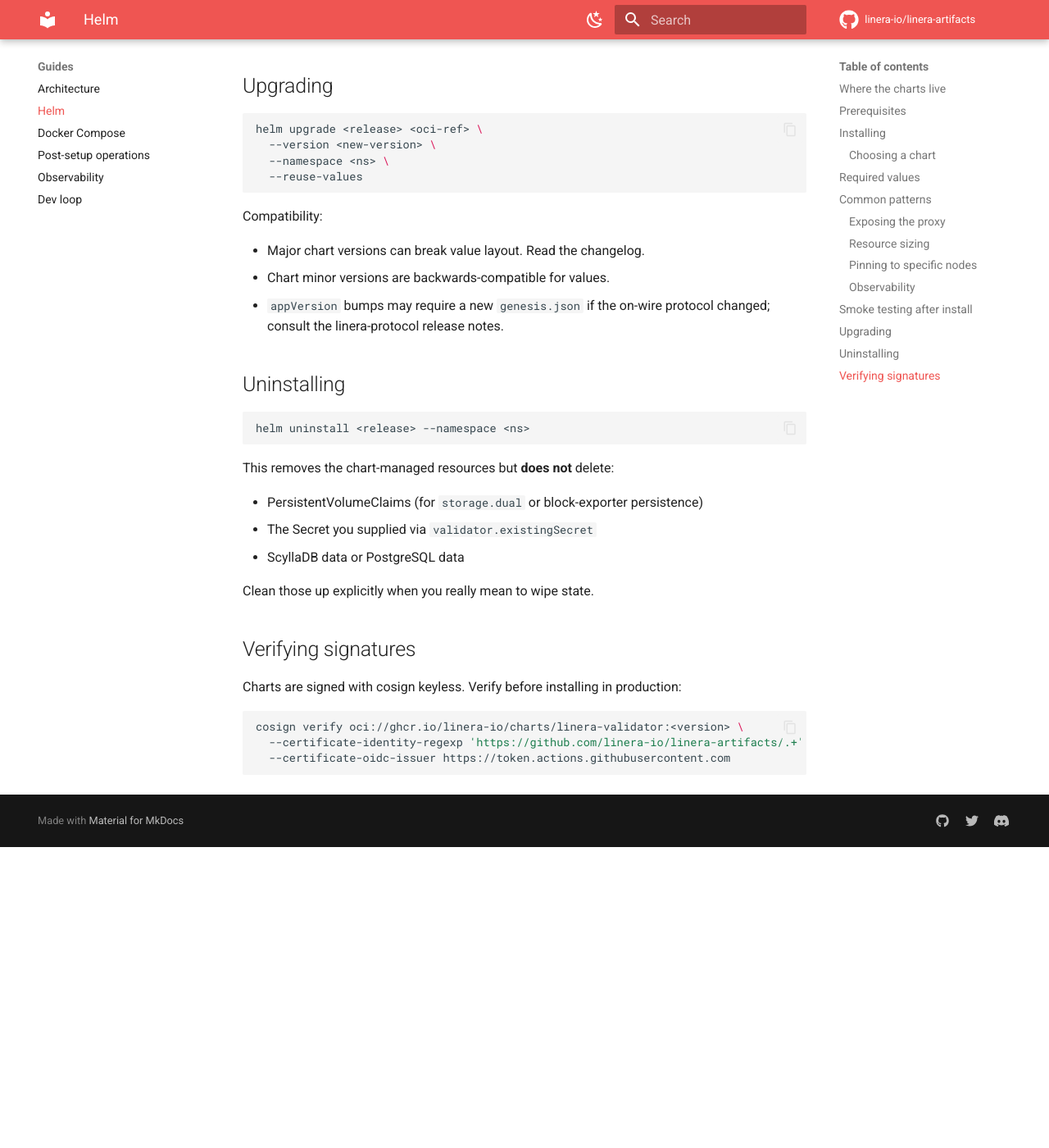
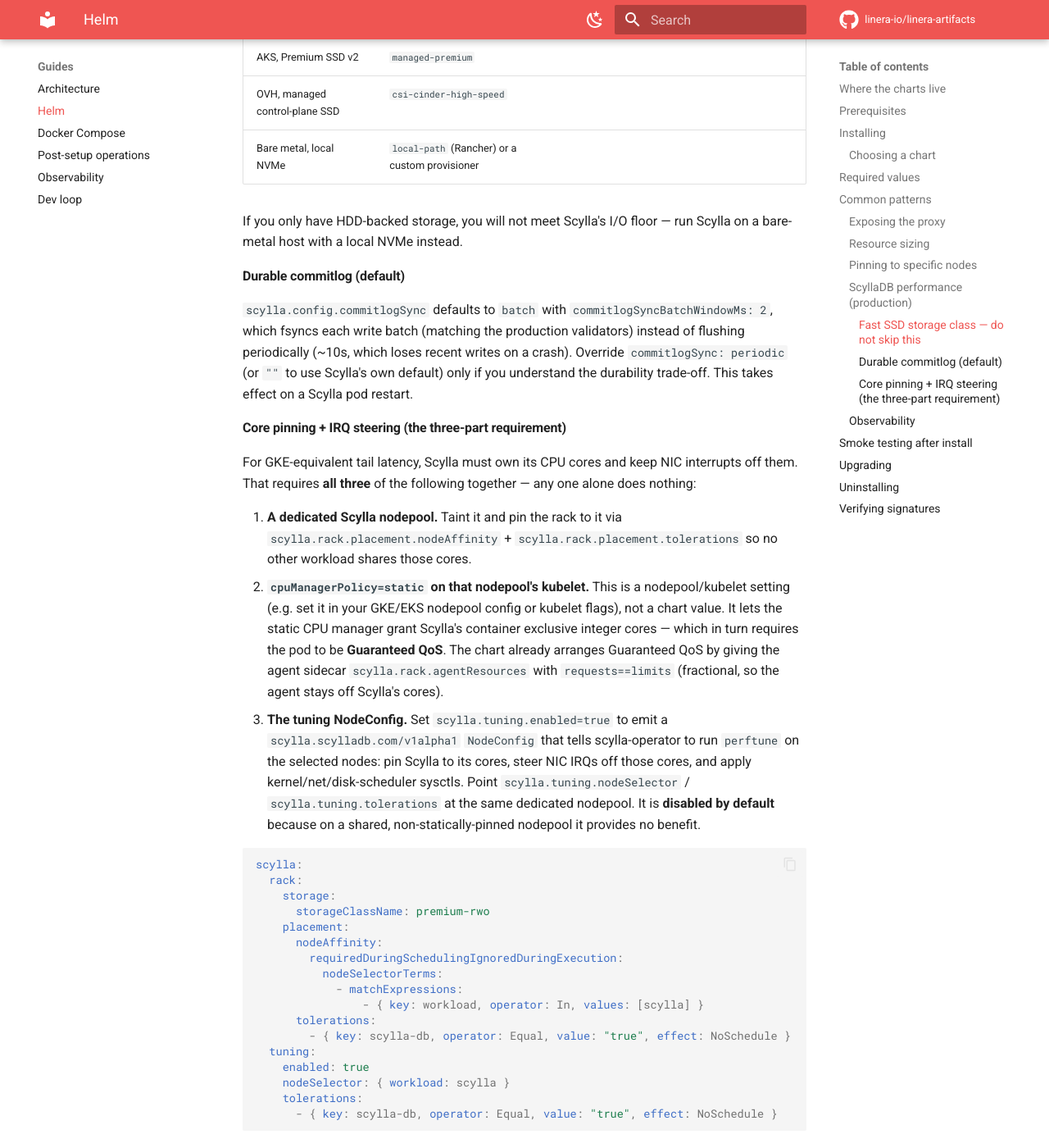
Before and after one commit to linera-io/linera-artifacts, an MkDocs documentation site: the page built from docs/HELM.md, in a window 1280 px wide and 1400 px high, scrolled down 4882 px. Shown: the whole window at 82% size. Built offline with MkDocs 1.6.1 and Material for MkDocs 9.7.7, drawn with Linux system fonts in a browser that asks for light colours; comment, search, counter and statistics services are not loaded; before the commit the page ends 5915 px from its top, so only the background shows below that; some of the changed text lies outside the part shown.

Commit message:
Add Scylla Guaranteed-QoS agentResources, batch commitlog sync, and optional perftune NodeConfig to the validator stack chart

````diff
--- a/docs/HELM.md
+++ b/docs/HELM.md
@@ -194,6 +194,87 @@
           app.kubernetes.io/component: shards
 ```
 
+### ScyllaDB performance (production)
+
+The `linera-validator-stack` umbrella provisions a `ScyllaCluster` from
+`scylla.*` values. The defaults boot on a small cluster, but ScyllaDB is
+latency-critical for a validator and needs deliberate tuning to match the
+production (GKE) validators.
+
+#### Fast SSD storage class — do not skip this
+
+`scylla.rack.storage.storageClassName` defaults to `""` (the cluster's
+**default** StorageClass). For ScyllaDB that is almost never what you want:
+the default class is frequently HDD- or network-backed and will not meet
+Scylla's I/O requirements, producing read-latency spikes that stall block
+production. **Set this explicitly to a fast SSD class.** Recommended per
+provider:
+
+| Provider | StorageClass | Notes |
+|----------|-------------|-------|
+| GKE, regional PD-SSD | `premium-rwo` | Good default. |
+| GKE, zonal local NVMe (fastest) | `local-ssd-resource-adapter` | Needs the Local SSD CSI driver enabled and a nodepool with `--local-ssd-count > 0`. |
+| EKS, gp3 SSD | `gp3` | |
+| AKS, Premium SSD v2 | `managed-premium` | |
+| OVH, managed control-plane SSD | `csi-cinder-high-speed` | |
+| Bare metal, local NVMe | `local-path` (Rancher) or a custom provisioner | |
+
+If you only have HDD-backed storage, you will not meet Scylla's I/O floor —
+run Scylla on a bare-metal host with a local NVMe instead.
+
+#### Durable commitlog (default)
+
+`scylla.config.commitlogSync` defaults to `batch` with
+`commitlogSyncBatchWindowMs: 2`, which fsyncs each write batch (matching the
+production validators) instead of flushing periodically (~10s, which loses
+recent writes on a crash). Override `commitlogSync: periodic` (or `""` to use
+Scylla's own default) only if you understand the durability trade-off. This
+takes effect on a Scylla pod restart.
+
+#### Core pinning + IRQ steering (the three-part requirement)
+
+For GKE-equivalent tail latency, Scylla must own its CPU cores and keep NIC
+interrupts off them. That requires **all three** of the following together —
+any one alone does nothing:
+
+1. **A dedicated Scylla nodepool.** Taint it and pin the rack to it via
+   `scylla.rack.placement.nodeAffinity` + `scylla.rack.placement.tolerations`
+   so no other workload shares those cores.
+2. **`cpuManagerPolicy=static` on that nodepool's kubelet.** This is a
+   nodepool/kubelet setting (e.g. set it in your GKE/EKS nodepool config or
+   kubelet flags), not a chart value. It lets the static CPU manager grant
+   Scylla's container exclusive integer cores — which in turn requires the pod
+   to be **Guaranteed QoS**. The chart already arranges Guaranteed QoS by
+   giving the agent sidecar `scylla.rack.agentResources` with
+   `requests==limits` (fractional, so the agent stays off Scylla's cores).
+3. **The tuning NodeConfig.** Set `scylla.tuning.enabled=true` to emit a
+   `scylla.scylladb.com/v1alpha1` `NodeConfig` that tells scylla-operator to
+   run `perftune` on the selected nodes: pin Scylla to its cores, steer NIC
+   IRQs off those cores, and apply kernel/net/disk-scheduler sysctls. Point
+   `scylla.tuning.nodeSelector` / `scylla.tuning.tolerations` at the same
+   dedicated nodepool. It is **disabled by default** because on a shared,
+   non-statically-pinned nodepool it provides no benefit.
+
+```yaml
+scylla:
+  rack:
+    storage:
+      storageClassName: premium-rwo
+    placement:
+      nodeAffinity:
+        requiredDuringSchedulingIgnoredDuringExecution:
+          nodeSelectorTerms:
+            - matchExpressions:
+                - { key: workload, operator: In, values: [scylla] }
+      tolerations:
+        - { key: scylla-db, operator: Equal, value: "true", effect: NoSchedule }
+  tuning:
+    enabled: true
+    nodeSelector: { workload: scylla }
+    tolerations:
+      - { key: scylla-db, operator: Equal, value: "true", effect: NoSchedule }
+```
+
 ### Observability
 
 The charts emit `ServiceMonitor` resources (when
````
Also changed, not shown: helm/linera-validator-stack/README.md (+11 -4 lines), 9 other files.
